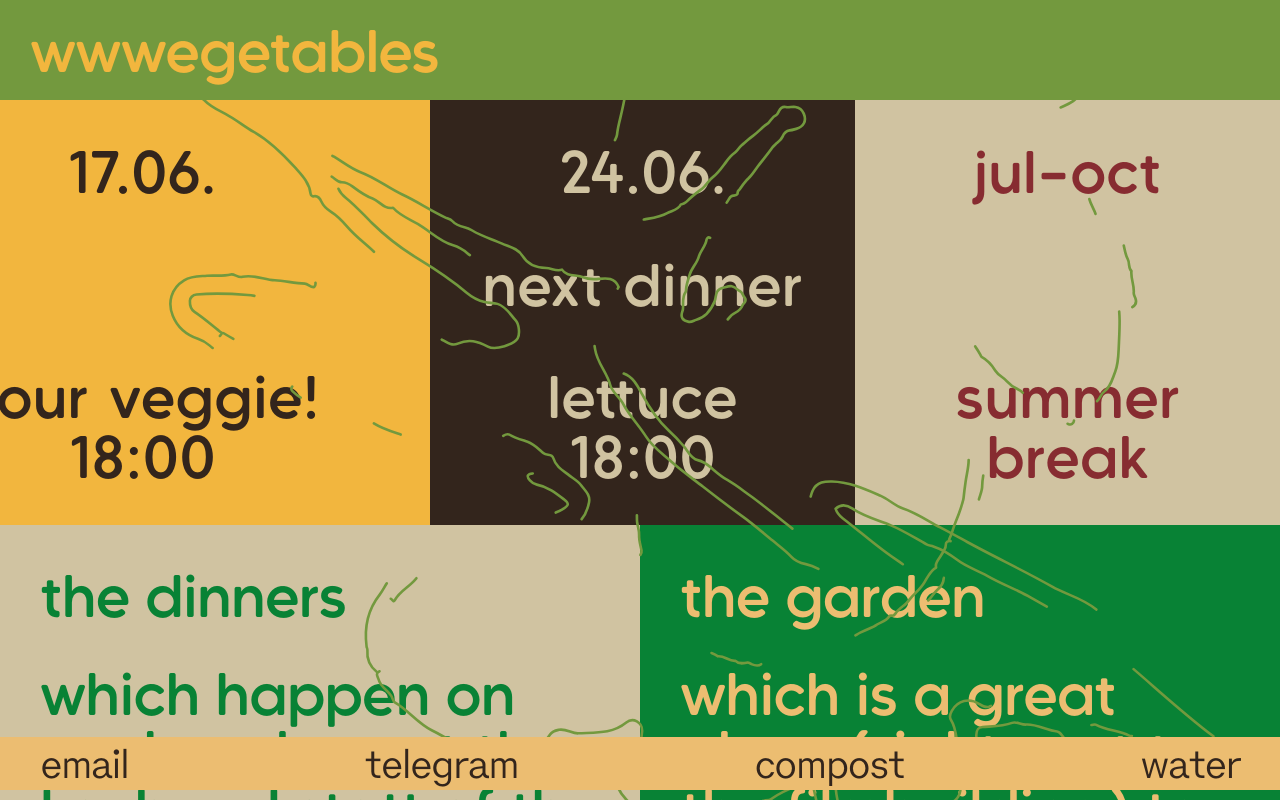
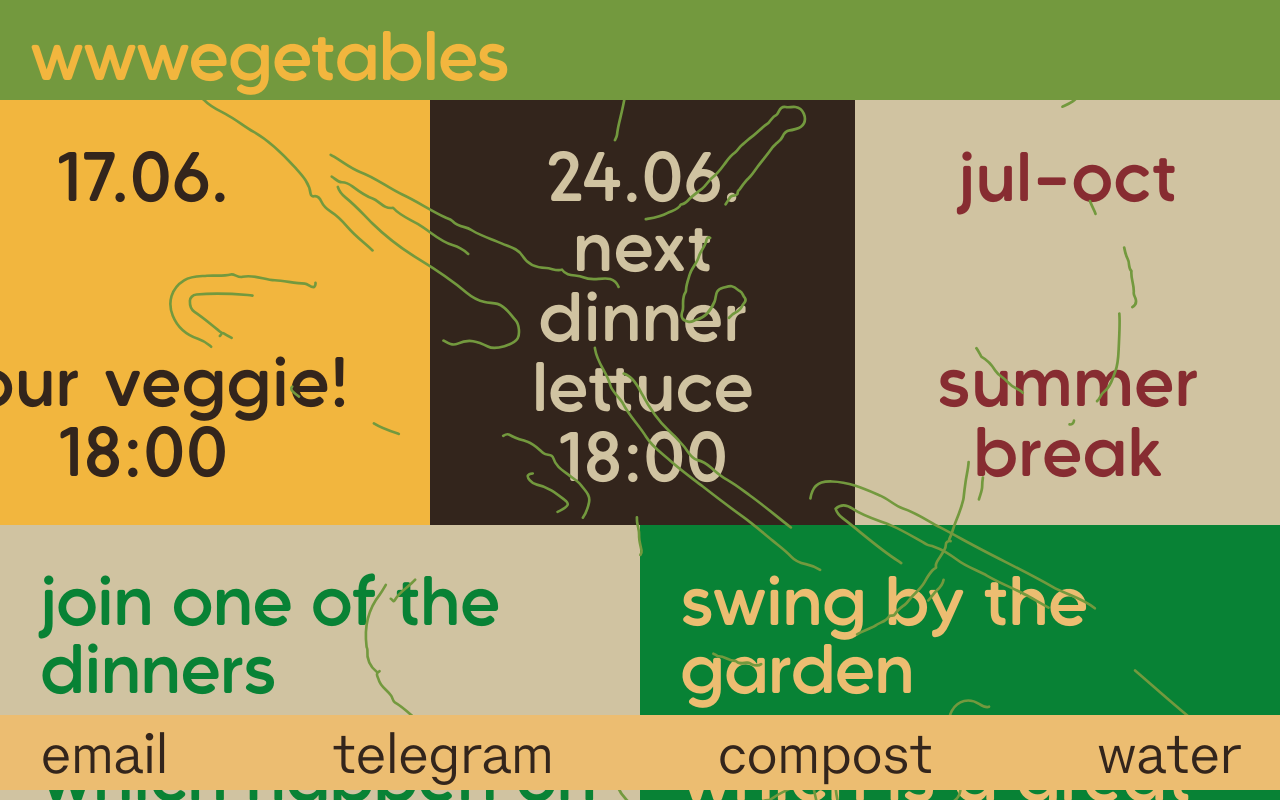
Before and after one commit to wwwegetables/irl-wwwegetables, a website: page index.html in a window 1280 px wide. Shown: the top 800 px of the page. Drawn offline with Linux system fonts and the light colour scheme; no server answers.

```diff
--- a/index.html
+++ b/index.html
@@ -152,7 +152,7 @@
         <div class="activities-container">
            <div id="svg-container"></div>
           <section class="dinners" aria-labelledby="dinners-heading">
-            <h2 id="dinners-heading">the dinners</h2>
+            <h2 id="dinners-heading">join one of the dinners</h2>
             <p>
               which happen on wednesdays at the kochwerkstatt of the
               filmbuilding (finkenau 42). they are open to students, staff,
@@ -161,7 +161,7 @@
           </section>
 
           <section class="garden" aria-labelledby="garden-heading">
-            <h2 id="garden-heading">the garden</h2>
+            <h2 id="garden-heading">swing by the garden</h2>
             <p>
               which is a great place (right next to the filmbuilding) to meet
               various new friends. here you can meet a plethora of creatures, plant some wwweggies or flowers, ponder,
--- a/styles.css
+++ b/styles.css
@@ -20,9 +20,9 @@
   --dinner-size: 455px;
   --dinner-rectangle-width: 600px;
 
-  --font-l: 58px;
-  --font-s: 40px;
-  --line-l: 58px;
+  --font-l: 56px;
+  --font-s: calc(var(--font-l) / 2);
+  --line-l: calc(var(--font-l) - 4px);;
 }
 
 /* page layout */
@@ -81,6 +81,8 @@ p {
   -ms-hyphens: auto;
   hyphens: auto;
   hyphenate-limit-chars: 7 3;
+  z-index: 1000;
+  position: relative;
 }
 
 /* header */
@@ -328,6 +330,7 @@ as-dithered-image {
 
 .seed {
   position: absolute;
+  z-index: 21;
 }
 
 .seed svg {
@@ -336,6 +339,7 @@ as-dithered-image {
   display: block;
   vector-effect: non-scaling-stroke;
   stroke-width: 1;
+  z-index: 22;
 }
 
 .seed path {
@@ -436,9 +440,7 @@ footer button {
 /* mobile */
 @media screen and (min-width: 360px) {
   :root {
-    --font-l: 34px;
-    --font-s: 22.6px;
-    --line-l: 32px;
+    --font-l: 29px;
     --dinner-size: 275px;
     --dinner-rectangle-width: 380px;
   }
@@ -456,7 +458,6 @@ footer button {
   h2,
   h3,
   p {
-    font-size: var(--font-l);
     hyphenate-limit-chars: 2 2;
   }
 
@@ -545,9 +546,7 @@ footer button {
 /* small phones */
 @media screen and (min-width: 375px) {
   :root {
-    --font-l: 36px;
-    --font-s: 24px;
-    --line-l: 36px;
+    --font-l: 42px;
   }
 }
 
@@ -555,8 +554,6 @@ footer button {
 @media screen and (min-width: 390px) {
   :root {
     --font-l: 42px;
-    --font-s: 28px;
-    --line-l: 40px;
     --dinner-rectangle-width: 400px;
   }
 
@@ -579,9 +576,6 @@ footer button {
 /* larger phones */
 @media screen and (min-width: 540px) {
   :root {
-    --font-l: 38px;
-    --font-s: 28px;
-    --line-l: 36px;
     --dinner-size: 325px;
     --dinner-rectangle-width: 440px;
   }
@@ -608,9 +602,9 @@ footer button {
 /* tablets */
 @media screen and (min-width: 765px) {
   :root {
-    --font-l: 34px;
-    --font-s: 28px;
-    --line-l: 32px;
+    --font-l: 45px;
+    --font-s: 29px;
+    --line-l: 43px;
     --dinner-size: 275px;
     --dinner-rectangle-width: 400px;
   }
@@ -629,8 +623,8 @@ footer button {
 /* desktop */
 @media screen and (min-width: 820px) {
   :root {
-    --font-l: 40px;
-    --line-l: 38px;
+    --font-l: 45px;
+    --line-l: 36px;
   }
 
   html {
@@ -660,11 +654,11 @@ footer button {
 }
 
 /* large desktop */
-@media screen and (min-width: 1024px) {
+@media screen and (min-width: 1200px) {
   :root {
-    --font-l: 60px;
-    --font-s: 40px;
-    --line-l: 58px;
+    --font-l: 70px;
+    --font-s: 56px;
+    --line-l: 68px;
     --dinner-size: 425px;
     --dinner-rectangle-width: 575px;
   }
```
Also changed, not shown: assets/photos/bob.jpeg (added), 1 other file.
